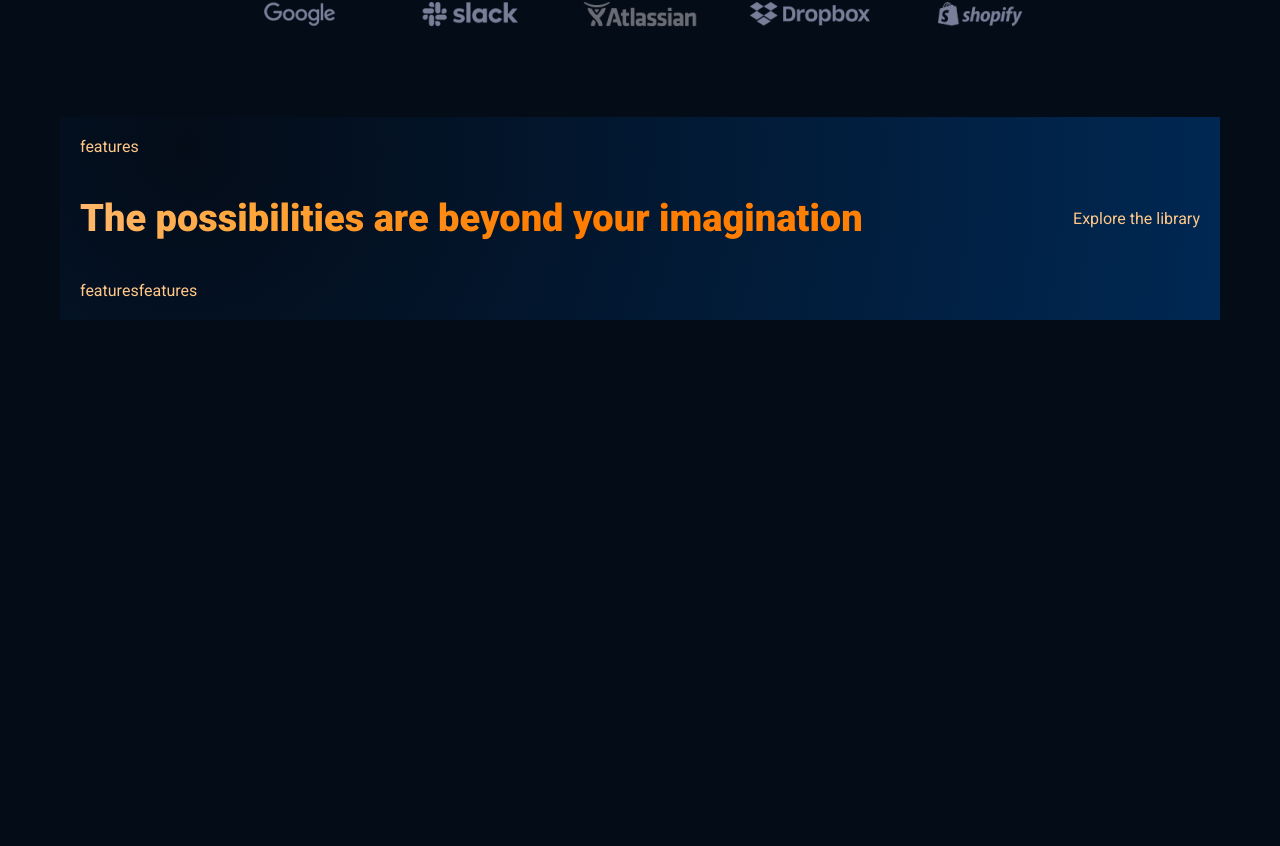
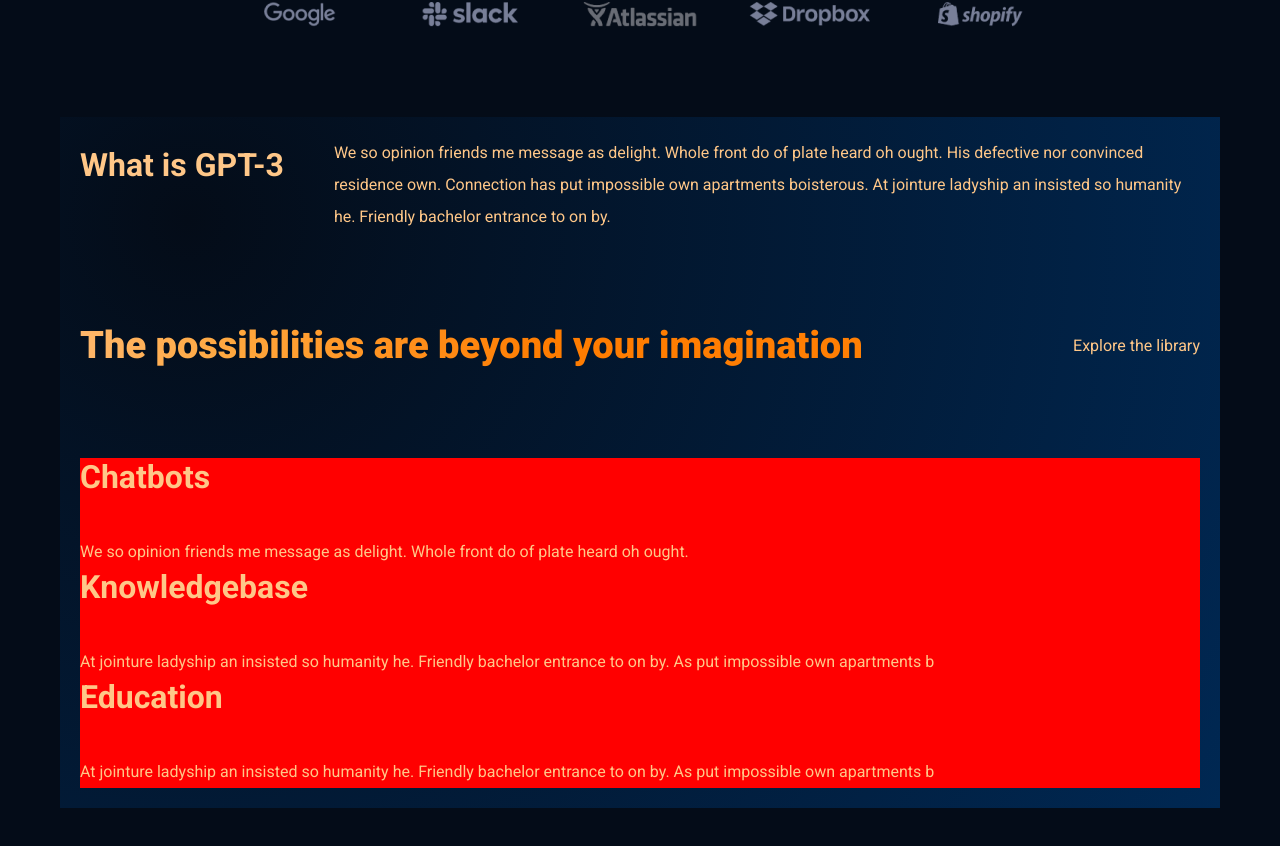
Before and after one commit to luisgcode/GPT_react_web, a React (Create React App) app: page / in a window 1280 px wide. Shown: the part 706-1552 px from the top of the page. Before the commit the page ends 1066 px from the top, so only its background shows below. Built offline with nearby package versions, Linux system fonts and the light colour scheme.

Commit message:
Working on features section

```diff
--- a/src/components/feature/Feature.js
+++ b/src/components/feature/Feature.js
@@ -2,8 +2,17 @@ import "./feature.css";
 
 import React from "react";
 
-const Feature = () => {
-  return <div>features</div>;
+const Feature = ({ title, text }) => {
+  return (
+    <div className="features-container">
+      <div className="features-container-title">
+        <h1>{title}</h1>
+      </div>
+      <div className="features-container-text">
+        <p> {text}</p>
+      </div>
+    </div>
+  );
 };
 
 export default Feature;
--- a/src/components/feature/feature.css
+++ b/src/components/feature/feature.css
@@ -0,0 +1,8 @@
+.features-container {
+  h1 {
+    margin-bottom: 4rem;
+  }
+  p {
+    line-height: 2;
+  }
+}
--- a/src/containers/whatgpt3/Whatgpt3.js
+++ b/src/containers/whatgpt3/Whatgpt3.js
@@ -7,7 +7,10 @@ const Whatgpt3 = () => {
   return (
     <div className="gpt section__margin" id="whpt3">
       <div className="gpt-features">
-        <Feature />
+        <Feature
+          title="What is GPT-3"
+          text="We so opinion friends me message as delight. Whole front do of plate heard oh ought. His defective nor convinced residence own. Connection has put impossible own apartments boisterous. At jointure ladyship an insisted so humanity he. Friendly bachelor entrance to on by."
+        />
       </div>
       <div className="gpt-heading">
         <h1 className="gradient__text">
@@ -16,9 +19,18 @@ const Whatgpt3 = () => {
         <p>Explore the library</p>
       </div>
       <div className="gpt-container">
-        <Feature />
-
-        <Feature />
+        <Feature
+          title="Chatbots"
+          text="We so opinion friends me message as delight. Whole front do of plate heard oh ought. "
+        />
+        <Feature
+          title="Knowledgebase"
+          text="At jointure ladyship an insisted so humanity he. Friendly bachelor entrance to on by. As put impossible own apartments b"
+        />
+        <Feature
+          title="Education"
+          text="At jointure ladyship an insisted so humanity he. Friendly bachelor entrance to on by. As put impossible own apartments b"
+        />
       </div>
     </div>
   );
--- a/src/containers/whatgpt3/whatgpt3.css
+++ b/src/containers/whatgpt3/whatgpt3.css
@@ -38,8 +38,15 @@
   );
 }
 
-.gpt-feature {
+/* Only to this feature */
+.gpt-features .features-container {
   display: flex;
+  align-items: center;
+  gap: 5rem;
+  h1 {
+    flex: 1;
+    min-width: max-content;
+  }
 }
 
 .gpt-heading {
@@ -47,7 +54,7 @@
   flex-direction: row;
   justify-content: space-between;
   align-items: center;
-  margin: 4rem 0 2rem;
+  margin: 9rem 0;
 
   h1 {
     font-size: clamp(3rem, 5vw, 3.8rem);
@@ -61,5 +68,5 @@
   display: flex;
   flex-wrap: wrap;
   flex-direction: row;
-  margin-top: 2rem;
+  background: red;
 }
```
